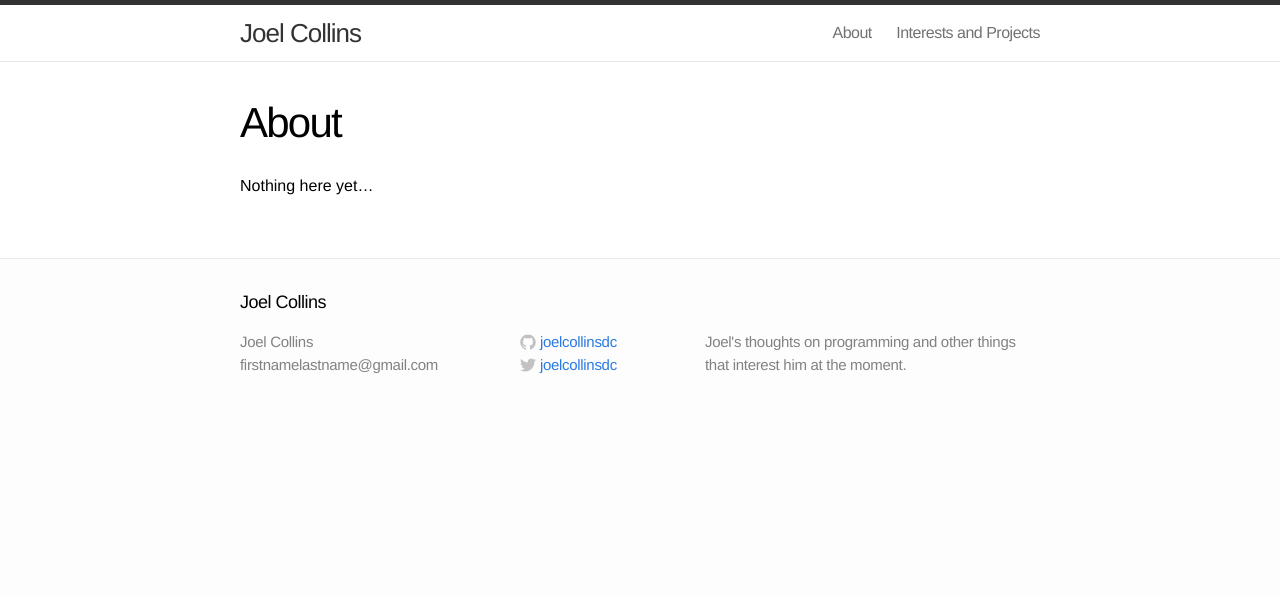
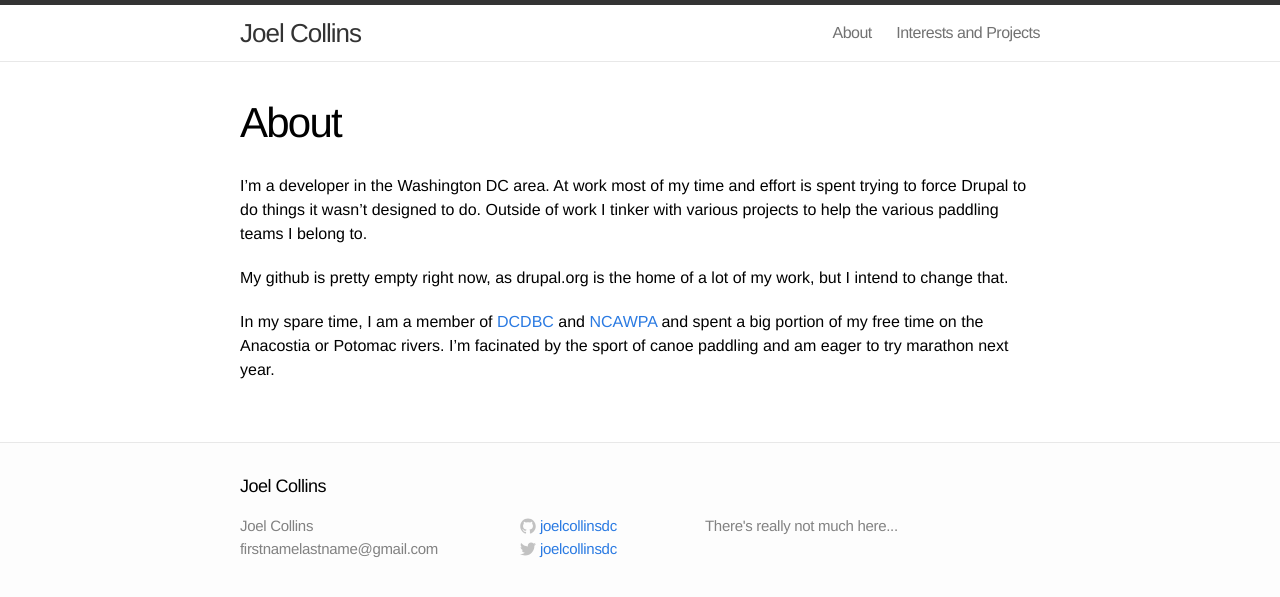
Before and after one commit to joelcollinsdc/joelcollinsdc.github.io, a Jekyll site: the page built from about.md, in a window 1280 px wide. Shown: the top 597 px of the page. Built offline with Jekyll 4.4.1, drawn with Linux system fonts in a browser that asks for light colours.

```diff
--- a/_config.yml
+++ b/_config.yml
@@ -1,7 +1,7 @@
 # Site settings
 title: Joel Collins
 email: firstnamelastname@gmail.com
-description: "Joel's thoughts on programming and other things that interest him at the moment."
+description: "There's really not much here..."
 baseurl: ""
 url: "http://joelcollinsdc.github.io"
 twitter_username: joelcollinsdc
--- a/_posts/2014-07-29-more-experiments.mdown
+++ b/_posts/2014-07-29-a-jekyll-blog.markdown
@@ -2,7 +2,7 @@
 layout: post
 title:  "A Jekyll Blog"
 date:   2014-07-28 15:00:41
-categories: jekyll canoeing
+tags: jekyll paddling
 ---
 
 About time I started to blog, mostly to force myself to learn things and write about what I learn.  [Jekyll] seems pretty intuitive so far.
@@ -12,4 +12,4 @@ I wonder how tags work.  I'm reading about canoeing right now, so I'm tagging th
 I'm reading [Canoe Racing] right now, its getting me pumped to learn how to make boats go fast.
 
 [Jekyll]: http://www.jekyllrb.com
-[Canoe Racing]: http://www.amazon.com/Canoe-Racing-Competitors-Marathon-Downriver/dp/0941950379
+[Canoe Racing]: (http://www.amazon.com/Canoe-Racing-Competitors-Marathon-Downriver/dp/094195037)
--- a/about.md
+++ b/about.md
@@ -4,4 +4,8 @@ title: About
 permalink: /about/
 ---
 
-Nothing here yet...
+I'm a developer in the Washington DC area.  At work most of my time and effort is spent trying to force Drupal to do things it wasn't designed to do.  Outside of work I tinker with various projects to help the various paddling teams I belong to.
+
+My github is pretty empty right now, as drupal.org is the home of a lot of my work, but I intend to change that.
+
+In my spare time, I am a member of [DCDBC](http://dcdragonboat.org) and [NCAWPA](http://ncawpa.org) and spent a big portion of my free time on the Anacostia or Potomac rivers.  I'm facinated by the sport of canoe paddling and am eager to try marathon next year.
```
Also changed, not shown: _posts/2014-07-28-welcome-to-jekyll.markdown (deleted, +0 -25 lines), _posts/2014-09-29-soylent.markdown (added, +11 -0 lines), interests.md (+1 -2 lines), _posts/.2014-07-28-my-new-blog.markdown (renamed from _posts/2014-07-28-my-new-blog.markdown).
